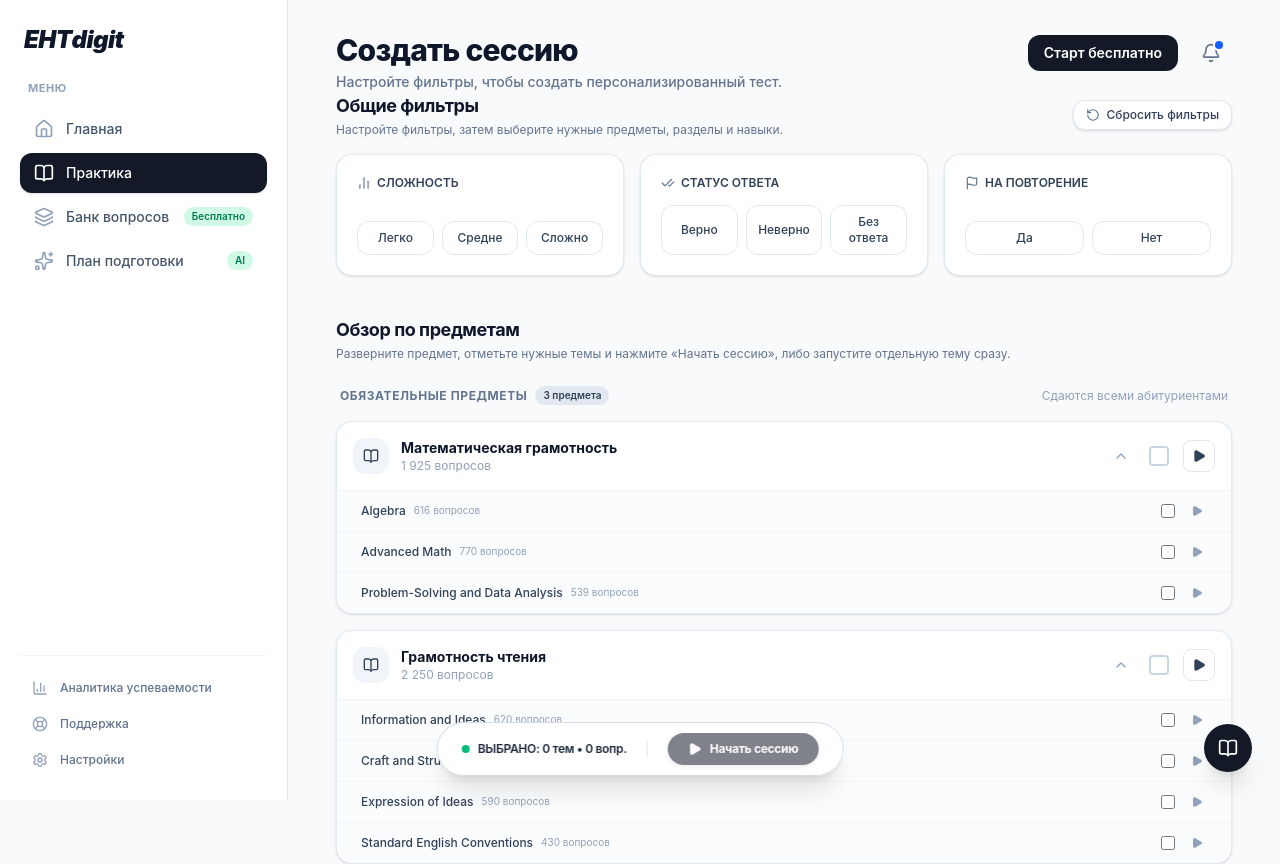
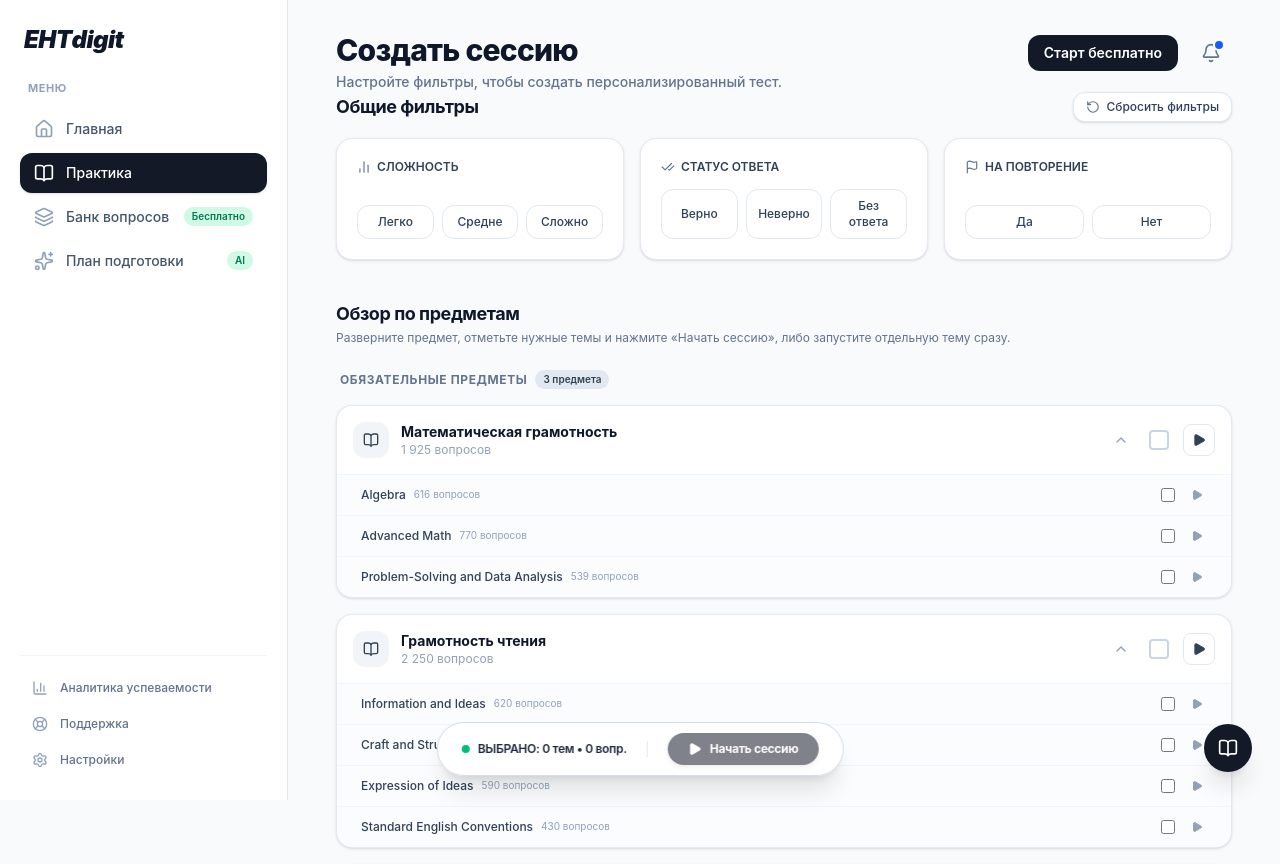
Before and after one commit to theaprilthreatwind/VENTUREHACK, a Next.js app in the folder frontend/: page /practice in a window 1280 px wide. Shown: the top 864 px of the page. Built offline with nearby package versions, Linux system fonts and the light colour scheme; no server answers.

Commit message:
убраны лишние детали

```diff
--- a/frontend/src/widgets/practice-browser/ui/FilterPanel.jsx
+++ b/frontend/src/widgets/practice-browser/ui/FilterPanel.jsx
@@ -52,9 +52,6 @@ export function FilterPanel({
           <h2 className="text-lg font-bold tracking-tight text-slate-900">
             Общие фильтры
           </h2>
-          <p className="mt-0.5 text-xs text-slate-500">
-            Настройте фильтры, затем выберите нужные предметы, разделы и навыки.
-          </p>
         </div>
         <button
           type="button"
--- a/frontend/src/widgets/practice-browser/ui/PracticeBrowser.jsx
+++ b/frontend/src/widgets/practice-browser/ui/PracticeBrowser.jsx
@@ -74,7 +74,7 @@ export function PracticeBrowser() {
               <SubjectGroup
                 title="Обязательные предметы"
                 badge={`${compulsory.length} предмета`}
-                hint="Сдаются всеми абитуриентами"
+                hint=""
                 subjects={compulsory}
                 {...groupProps}
               />
```
